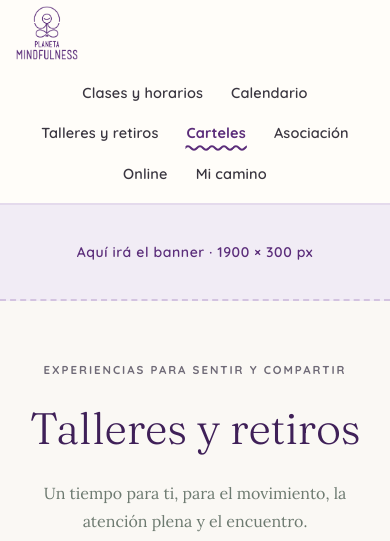
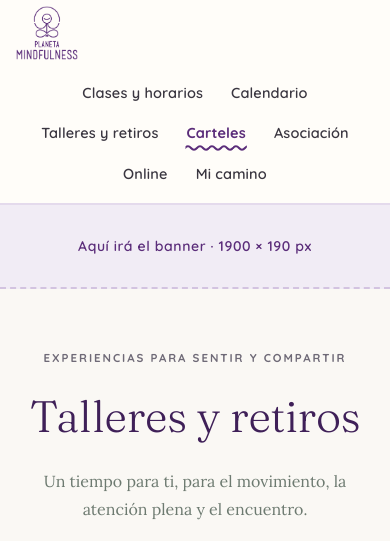
Before and after one commit to atheros-18/PlanetaMindfulness, a Laravel app: page /carteles in a window 390 px wide. Shown: the top 541 px of the page. Run offline with Laravel 12, Linux system fonts and the light colour scheme; data that the repository does not hold is empty.

Commit message:
Banners pequenos mas bajos: 1900x190 (10:1), responsive en movil y tablet
Co-Authored-By: Claude Sonnet 5.5 <noreply@anthropic.com>

```diff
--- a/config/admin.php
+++ b/config/admin.php
@@ -102,12 +102,12 @@ return [
         ],
         'Banners de cada página' => [
             ['name' => 'banner_inicio', 'label' => 'Inicio (Clases y horarios) · banner grande', 'type' => 'image', 'help' => 'Medida: 1920 × 600 px (proporción 16:5). Deja lo importante en el centro: en móvil se recortan los lados.'],
-            ['name' => 'banner_calendario', 'label' => 'Calendario · banner pequeño', 'type' => 'image', 'help' => 'Medida: 1900 × 300 px (proporción 19:3).'],
-            ['name' => 'banner_talleres', 'label' => 'Talleres y retiros · banner pequeño', 'type' => 'image', 'help' => 'Medida: 1900 × 300 px (proporción 19:3).'],
-            ['name' => 'banner_carteles', 'label' => 'Carteles · banner pequeño', 'type' => 'image', 'help' => 'Medida: 1900 × 300 px (proporción 19:3).'],
-            ['name' => 'banner_asociacion', 'label' => 'Asociación · banner pequeño', 'type' => 'image', 'help' => 'Medida: 1900 × 300 px (proporción 19:3).'],
-            ['name' => 'banner_online', 'label' => 'Online · banner pequeño', 'type' => 'image', 'help' => 'Medida: 1900 × 300 px (proporción 19:3).'],
-            ['name' => 'banner_camino', 'label' => 'Mi camino · banner pequeño', 'type' => 'image', 'help' => 'Medida: 1900 × 300 px (proporción 19:3).'],
+            ['name' => 'banner_calendario', 'label' => 'Calendario · banner pequeño', 'type' => 'image', 'help' => 'Medida: 1900 × 190 px (proporción 10:1).'],
+            ['name' => 'banner_talleres', 'label' => 'Talleres y retiros · banner pequeño', 'type' => 'image', 'help' => 'Medida: 1900 × 190 px (proporción 10:1).'],
+            ['name' => 'banner_carteles', 'label' => 'Carteles · banner pequeño', 'type' => 'image', 'help' => 'Medida: 1900 × 190 px (proporción 10:1).'],
+            ['name' => 'banner_asociacion', 'label' => 'Asociación · banner pequeño', 'type' => 'image', 'help' => 'Medida: 1900 × 190 px (proporción 10:1).'],
+            ['name' => 'banner_online', 'label' => 'Online · banner pequeño', 'type' => 'image', 'help' => 'Medida: 1900 × 190 px (proporción 10:1).'],
+            ['name' => 'banner_camino', 'label' => 'Mi camino · banner pequeño', 'type' => 'image', 'help' => 'Medida: 1900 × 190 px (proporción 10:1).'],
         ],
         'Página «Mi camino»' => [
             ['name' => 'camino_foto', 'label' => 'Foto', 'type' => 'image'],
--- a/public/css/site.css
+++ b/public/css/site.css
@@ -128,7 +128,7 @@ img{max-width:100%}
 .banner{width:100%;overflow:hidden;background:var(--lilac);line-height:0}
 .banner img{display:block;width:100%;height:100%;object-fit:cover;object-position:center}
 .banner--home{aspect-ratio:16/5;min-height:230px;max-height:600px}   /* 1920 × 600 */
-.banner--small{aspect-ratio:19/3;min-height:130px;max-height:300px}   /* 1900 × 300 */
+.banner--small{aspect-ratio:10/1;min-height:84px;max-height:190px}   /* 1900 × 190 */
 .banner-ph{display:grid;place-items:center;line-height:1.4;border-bottom:2px dashed var(--lilac-3);color:var(--plum);font:600 14px var(--f-menu);letter-spacing:.04em}
 
 /* =====================================================================
@@ -238,3 +238,8 @@ main{max-width:none!important;width:100%;margin:0!important;padding-left:var(--g
   .cal-item small{font-size:11px}
   .cal-closed{font-size:11px}
 }
+
+/* Banners pequeños más bajos: se recortan arriba/abajo conservando el texto */
+.banner--small{max-height:190px}
+.banner--small img{object-position:50% 82%}
+@media(max-width:700px){.banner--small{min-height:84px;max-height:120px}}
--- a/resources/views/partials/banner.blade.php
+++ b/resources/views/partials/banner.blade.php
@@ -1,12 +1,12 @@
 @php
     $cfg = [
         'horarios'   => ['inicio',     'home',  '1920 × 600'],
-        'calendario' => ['calendario', 'small', '1900 × 300'],
-        'talleres'   => ['talleres',   'small', '1900 × 300'],
-        'carteles'   => ['carteles',   'small', '1900 × 300'],
-        'asociacion' => ['asociacion', 'small', '1900 × 300'],
-        'online'     => ['online',     'small', '1900 × 300'],
-        'mi-camino'  => ['camino',     'small', '1900 × 300'],
+        'calendario' => ['calendario', 'small', '1900 × 190'],
+        'talleres'   => ['talleres',   'small', '1900 × 190'],
+        'carteles'   => ['carteles',   'small', '1900 × 190'],
+        'asociacion' => ['asociacion', 'small', '1900 × 190'],
+        'online'     => ['online',     'small', '1900 × 190'],
+        'mi-camino'  => ['camino',     'small', '1900 × 190'],
     ][Route::currentRouteName()] ?? null;
 @endphp
 @if ($cfg)
```
